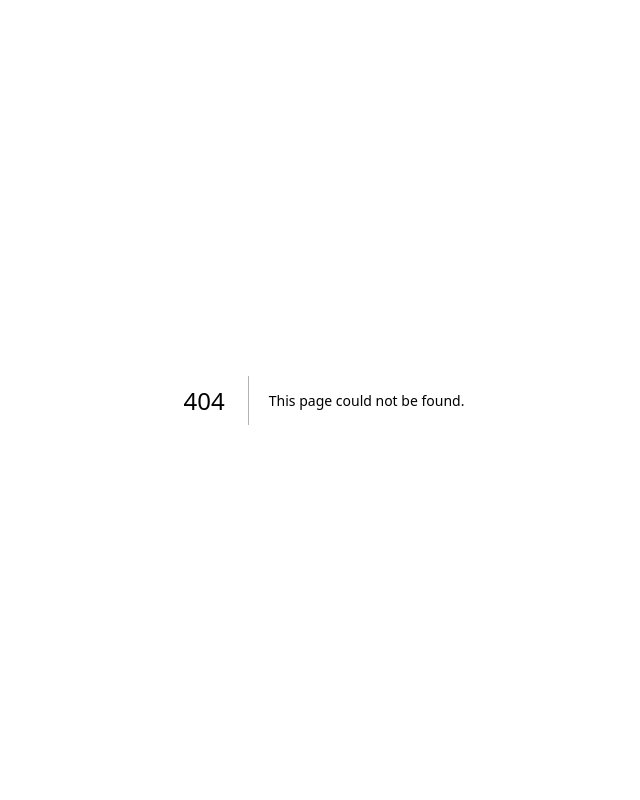
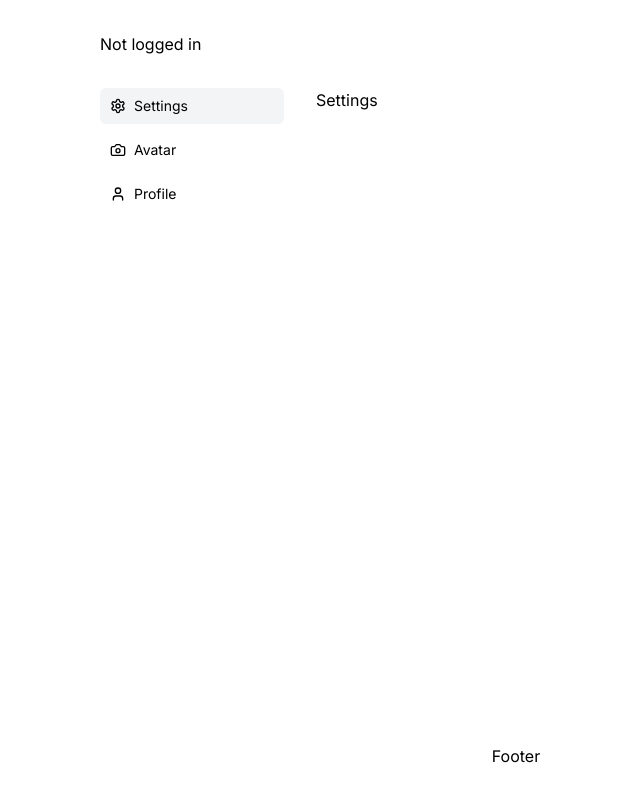
Before and after one commit to toshi-0426/finance-tracking-app, a Next.js app: page /dashboard/settings in a window 1280 px wide. Before the commit this address had no page. Shown: the whole page, without its empty margins (124-764 px from the left). Built offline with nearby package versions, Linux system fonts and the light colour scheme; no server answers.

Commit message:
added settings component

```diff
--- /dev/null
+++ b/app/dashboard/settings/components/side-nav.tsx
@@ -0,0 +1,38 @@
+'use client'
+
+import { Camera, Settings, User } from "lucide-react";
+import Link from "next/link";
+import { usePathname } from "next/navigation";
+
+export default function SideNavigation() {
+    const pathname = usePathname();
+    const className = 'px-2.5 py-2 flex items-center space-x-2 text-sm rounded-md hover:bg-gray-100 dark:hover:bg-gray-800';
+
+    return (
+        <nav>
+            <ul className="space-y-2">
+                <li>
+                    <Link href="/dashboard/settings"
+                          className={`${className} ${pathname === '/dashboard/settings' ? 'bg-gray-100 dark:bg-gray-800' : ''}`}>
+                            <Settings className="w-4 h-4"/>
+                            <span>Settings</span>
+                    </Link>
+                </li>
+                <li>
+                    <Link href="/dashboard/settings/avatar"
+                          className={`${className} ${pathname === '/dashboard/settings/avatar' ? 'bg-gray-100 dark:bg-gray-800' : ''}`}>
+                            <Camera className="w-4 h-4"/>
+                            <span>Avatar</span>
+                    </Link>
+                </li>
+                <li>
+                    <Link href="/dashboard/settings/profile"
+                          className={`${className} ${pathname === '/dashboard/settings/profile' ? 'bg-gray-100 dark:bg-gray-800' : ''}`}>
+                            <User className="w-4 h-4"/>
+                            <span>Profile</span>
+                    </Link>
+                </li>
+            </ul>
+        </nav>
+    )
+}
--- /dev/null
+++ b/app/dashboard/settings/layout.tsx
@@ -0,0 +1,24 @@
+import React from "react"
+import SideNavigation from "./components/side-nav";
+
+
+export const metadata = {
+    title: "Settings"
+}
+
+type LayoutProps= {
+    children: React.ReactNode
+};
+
+export default function Layout({ children }: LayoutProps) {
+    return (
+        <div className="grid grid-cols-4 gap-8">
+            <aside>
+                <SideNavigation />
+            </aside>
+            <div className="col-span-3">
+                {children}
+            </div>
+        </div>
+    )
+}
--- /dev/null
+++ b/app/dashboard/settings/page.tsx
@@ -0,0 +1,9 @@
+
+
+export default function Page() {
+    return (
+        <>
+            Settings
+        </>
+    )
+}
```
